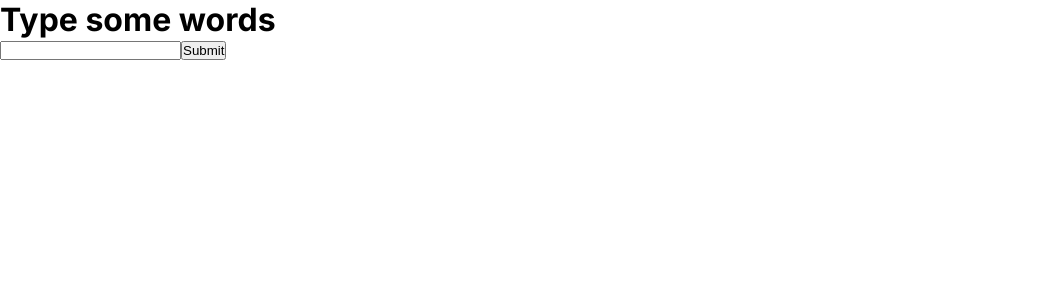
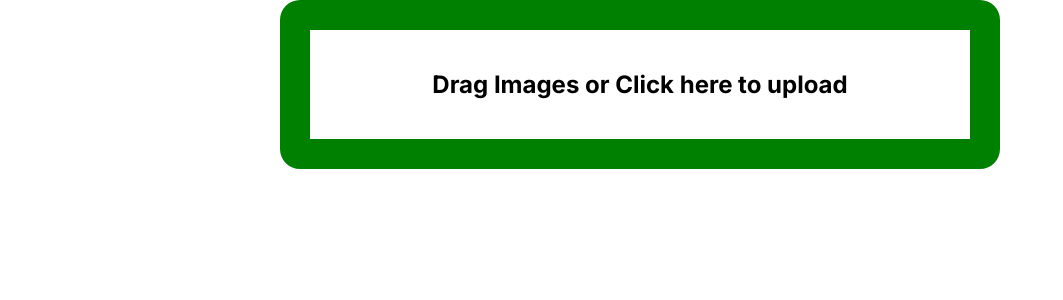
Before and after one commit to AdmiralFirefox/transparent-images, a Next.js app in the folder client/: page / in a window 1280 px wide. Shown: the top 300 px of the page, without its empty margins (0-1063 px from the left). Built offline with nearby package versions, Linux system fonts and the light colour scheme.

Commit message:
Setting up sending input image from client to server

```diff
--- a/client/app/layout.tsx
+++ b/client/app/layout.tsx
@@ -1,7 +1,7 @@
 import type { Metadata } from "next";
 import { Inter } from "next/font/google";
 import { QueryProvider } from "@/providers/QueryProvider";
-import "./globals.css";
+import "@/styles/globals.scss";
 
 const inter = Inter({ subsets: ["latin"] });
 
--- a/client/app/page.tsx
+++ b/client/app/page.tsx
@@ -1,65 +1,102 @@
 "use client";
 
-import { FormEvent, useState } from "react";
+import { useState } from "react";
 import { useMutation } from "@tanstack/react-query";
+import useDragAndDrop from "@/hooks/useDragAndDrop";
 import Axios from "axios";
+import Image from "next/image";
+import styles from "@/styles/page.module.scss";
 
 interface InputProps {
-  user_input: string;
-  word_length: string;
+  uploaded_image: string;
 }
 
 const backendUrl = "http://localhost:8000";
 
-// Define the mutation function
-const sendUserInput = async (userInput: string) => {
-  const response = await Axios.post(
-    `${backendUrl}/api/home`,
-    { userInput },
-    {
-      headers: {
-        "Content-Type": "application/json",
-      },
-    }
-  );
+// Send image to the server
+const sendImage = async (inputImage: File) => {
+  const formData = new FormData();
+  formData.append("imageFile", inputImage);
+
+  const response = await Axios.post(`${backendUrl}/api/remove-bg`, formData, {
+    headers: {
+      "Content-Type": "multipart/form-data",
+    },
+  });
 
   return response.data;
 };
 
 export default function Home() {
-  const [userInput, setUserInput] = useState("");
+  const [file, setFile] = useState<File>();
+  const { dragOver, setDragOver, onDragOver, onDragLeave } = useDragAndDrop();
 
   // Use the useMutation hook
-  const mutation = useMutation<InputProps, Error, typeof userInput>({
-    mutationFn: sendUserInput,
+  const mutation = useMutation<InputProps, Error, File>({
+    mutationFn: sendImage,
   });
 
-  const handleSubmit = (e: FormEvent<HTMLFormElement>) => {
+  const onDrop = (e: React.DragEvent<HTMLLabelElement>) => {
     e.preventDefault();
-    mutation.mutate(userInput);
-    setUserInput("");
+
+    setDragOver(false);
+
+    const imageFile = e?.dataTransfer?.files[0];
+
+    if (imageFile) {
+      mutation.mutate(imageFile);
+      setFile(imageFile);
+    }
+  };
+
+  const fileSelect = (e: React.ChangeEvent<HTMLInputElement>) => {
+    const imageFile = e.target.files?.[0];
+
+    if (imageFile) {
+      mutation.mutate(imageFile);
+      setFile(imageFile);
+    }
   };
 
   return (
     <main>
-      <h1>Type some words</h1>
-      <form onSubmit={handleSubmit}>
-        <input
-          type="text"
-          value={userInput}
-          onChange={(e) => setUserInput(e.target.value)}
-        />
-        <button type="submit">Submit</button>
-      </form>
-
-      <br />
+      <div className={styles["container"]}>
+        <form>
+          <label
+            htmlFor="file"
+            onDragOver={onDragOver}
+            onDragLeave={onDragLeave}
+            onDrop={onDrop}
+          >
+            {file && <h1>{file.name}</h1>}
+            {!file && (
+              <h1 style={{ color: `${dragOver ? " yellowgreen" : ""}` }}>
+                {!dragOver
+                  ? "Drag Images or Click here to upload"
+                  : "Drop here..."}
+              </h1>
+            )}
+          </label>
+          <input
+            type="file"
+            name="file"
+            id="file"
+            accept="image/*"
+            onChange={fileSelect}
+          />
+        </form>
+      </div>
 
       {mutation.isPending && <p>Loading...</p>}
       {mutation.isError && <p>An error occurred.</p>}
       {mutation.isSuccess && (
         <div>
-          <p>{mutation.data.user_input}</p>
-          <p>{mutation.data.word_length}</p>
+          <Image
+            src={`${backendUrl}/api/get-image/${mutation.data.uploaded_image}`}
+            alt=""
+            width={300}
+            height={300}
+          />
         </div>
       )}
     </main>
--- /dev/null
+++ b/client/hooks/useDragAndDrop.tsx
@@ -0,0 +1,22 @@
+import { useState } from "react";
+
+export default function useDragAndDrop() {
+  const [dragOver, setDragOver] = useState(false);
+  const [fileDropError, setFileDropError] = useState("")
+
+  const onDragOver = (e: React.SyntheticEvent) => {
+    e.preventDefault();
+    setDragOver(true);
+  };
+
+  const onDragLeave = () => setDragOver(false);
+
+  return {
+    dragOver,
+    setDragOver,
+    onDragOver,
+    onDragLeave,
+    fileDropError,
+    setFileDropError,
+  };
+}
--- a/client/next.config.mjs
+++ b/client/next.config.mjs
@@ -1,4 +1,13 @@
 /** @type {import('next').NextConfig} */
-const nextConfig = {};
+const nextConfig = {
+  images: {
+    remotePatterns: [
+      {
+        protocol: "http",
+        hostname: "localhost",
+      },
+    ],
+  },
+};
 
 export default nextConfig;
--- /dev/null
+++ b/client/styles/page.module.scss
@@ -0,0 +1,28 @@
+.container {
+  width: 100%;
+
+  form {
+    width: 100%;
+    display: flex;
+    justify-content: center;
+
+    label {
+      width: min(45em, 100%);
+      border: 30px solid green;
+      border-radius: 20px;
+      padding: 2.5em;
+      display: inline-block;
+      cursor: pointer;
+    }
+
+    label h1 {
+      font-size: clamp(1.3rem, 2vw, 1.5rem);
+      // font-family: var(--koho-bold);
+      text-align: center;
+    }
+
+    input {
+      display: none;
+    }
+  }
+}
```
Also changed, not shown: client/app/page.module.css (deleted), client/styles/globals.scss (renamed from client/app/globals.css), 2 other files (tests, documents, lock files or other folders).
